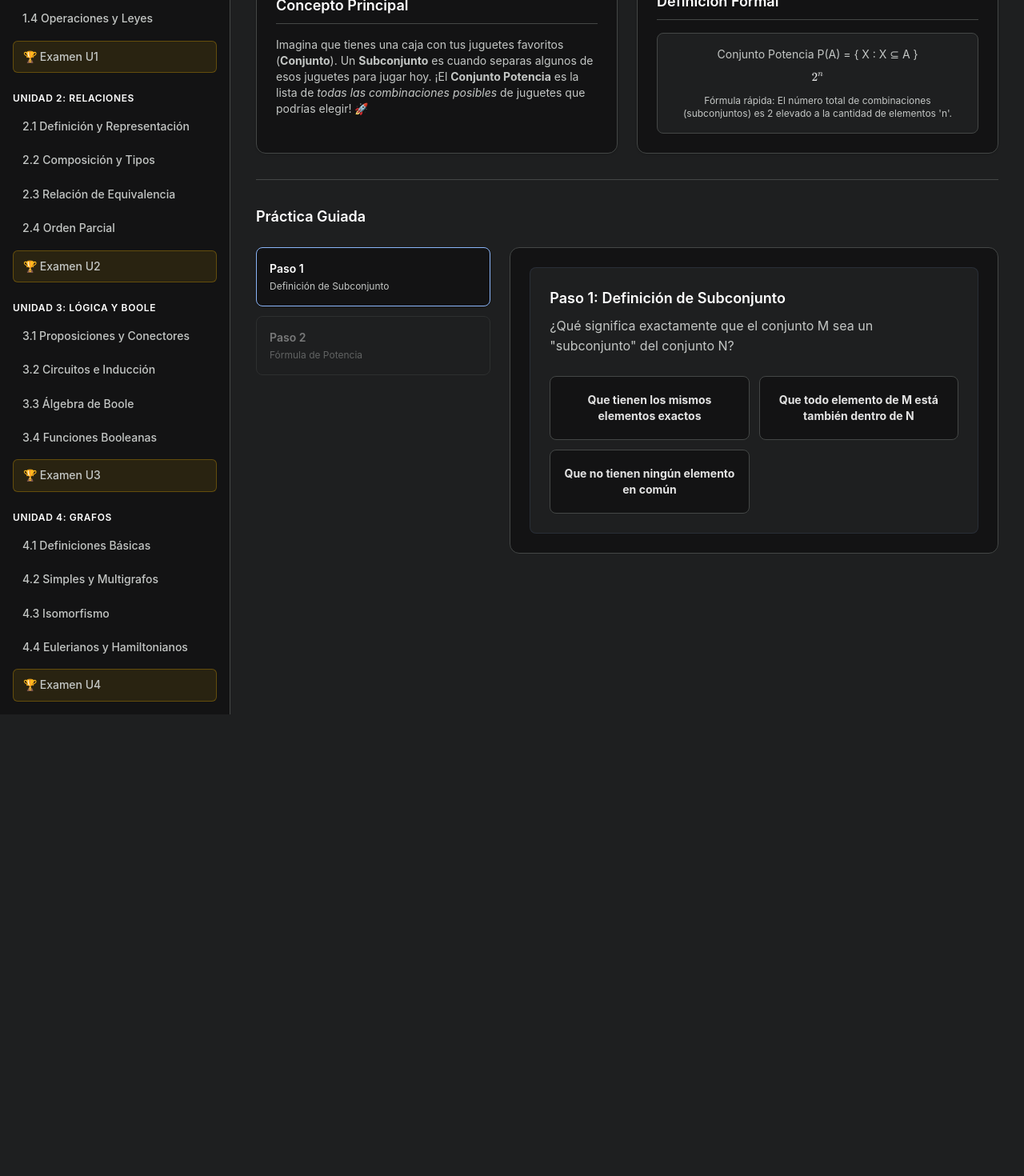
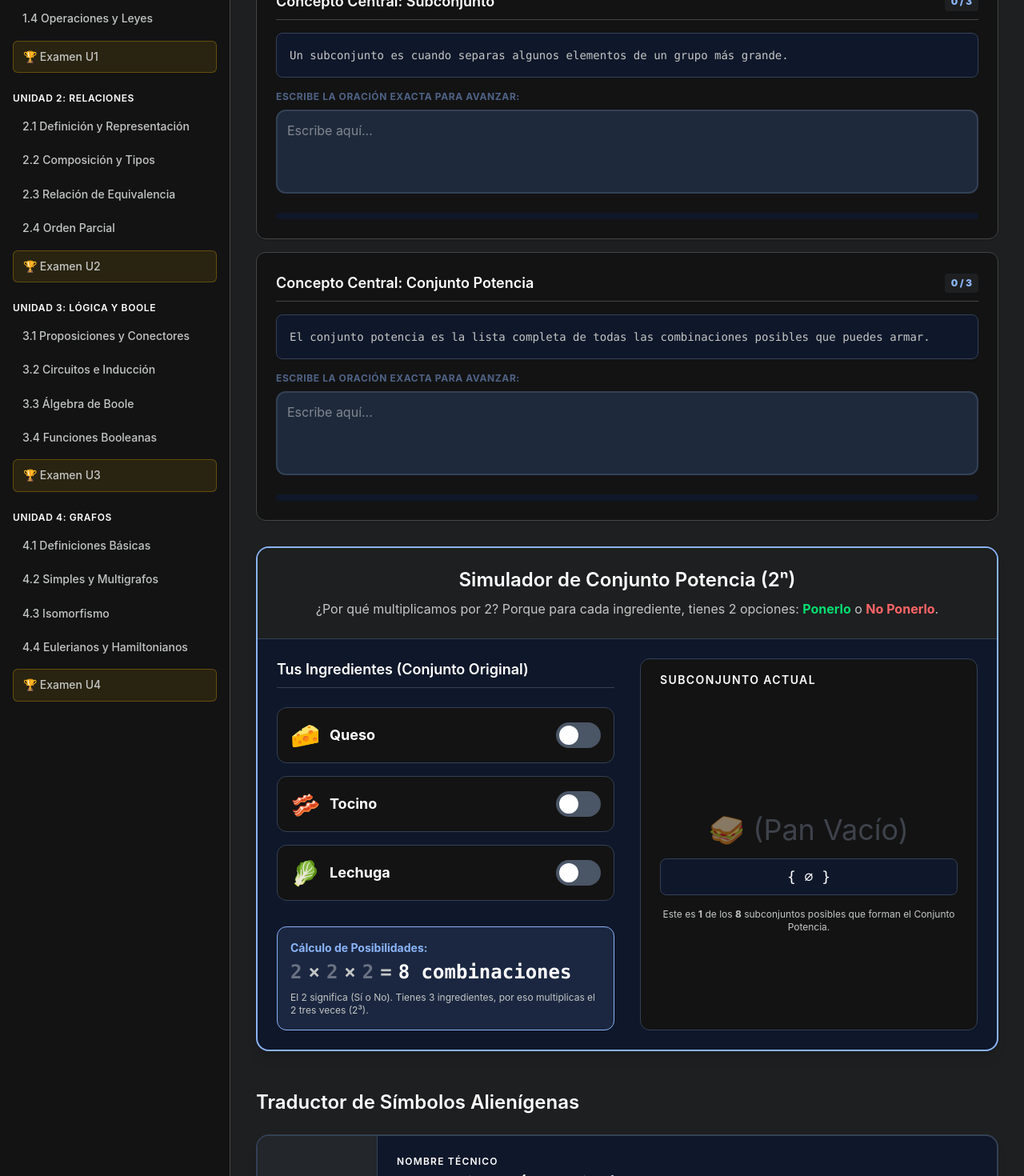
Before and after one commit to juniorfernandez0002-dot/Resumen, a Vue app in the folder frontend/: page /modulo/subconjuntos in a window 1280 px wide. Shown: the part 260-1730 px from the top of the page at 80% size. Before the commit the page ends 1153 px from the top, so only its background shows below. Built offline with nearby package versions, Linux system fonts and the light colour scheme.

Commit message:
Rediseño de Subconjuntos Simulador 2^n y Apagado de PopQuiz

```diff
--- a/frontend/src/components/PopQuizModal.vue
+++ b/frontend/src/components/PopQuizModal.vue
@@ -66,6 +66,7 @@ const triggerQuiz = () => {
 
 onMounted(() => {
   // Iniciar el temporizador global
+  /*
   quizInterval = setInterval(() => {
     // Solo disparamos si hay un 30% de probabilidad (para que sea una sorpresa)
     // Pero si queremos que pase seguro para probar, lo forzamos.
@@ -73,6 +74,7 @@ onMounted(() => {
       triggerQuiz();
     }
   }, INTERVAL_MS)
+  */
 
   // Para propósitos de testing/demostración, también exponemos triggerQuiz en window
   window.triggerBrainQuiz = triggerQuiz;
--- /dev/null
+++ b/frontend/src/components/PowerSetSimulator.vue
@@ -0,0 +1,92 @@
+<template>
+  <div class="bg-[#0f172a] rounded-2xl border-2 border-app-primary overflow-hidden shadow-lg mb-8 select-none">
+
+    <div class="bg-app-bg p-6 border-b border-[#334155] text-center">
+      <h2 class="text-2xl font-black text-white mb-2">Simulador de Conjunto Potencia (2ⁿ)</h2>
+      <p class="text-app-text-muted">¿Por qué multiplicamos por 2? Porque para cada ingrediente, tienes 2 opciones: <strong class="text-green-400">Ponerlo</strong> o <strong class="text-red-400">No Ponerlo</strong>.</p>
+    </div>
+
+    <div class="p-6 grid grid-cols-1 md:grid-cols-2 gap-8">
+
+      <!-- Panel de Control (Los Elementos) -->
+      <div class="flex flex-col gap-4">
+        <h3 class="text-lg font-bold text-white mb-2 border-b border-[#334155] pb-2">Tus Ingredientes (Conjunto Original)</h3>
+
+        <div
+          v-for="(item, index) in items"
+          :key="item.id"
+          class="bg-app-surface p-4 rounded-xl border flex items-center justify-between cursor-pointer transition-colors"
+          :class="item.active ? 'border-green-500 bg-green-500/10' : 'border-[#334155] hover:border-gray-400'"
+          @click="toggleItem(index)"
+        >
+          <div class="flex items-center gap-3">
+            <span class="text-3xl">{{ item.icon }}</span>
+            <span class="font-bold text-white text-lg">{{ item.name }}</span>
+          </div>
+
+          <!-- Switch Visual -->
+          <div class="w-14 h-8 rounded-full p-1 transition-colors relative"
+               :class="item.active ? 'bg-green-500' : 'bg-gray-600'">
+            <div class="w-6 h-6 bg-white rounded-full transition-transform"
+                 :class="item.active ? 'translate-x-6' : 'translate-x-0'"></div>
+          </div>
+        </div>
+
+        <div class="mt-4 p-4 bg-app-primary/10 border border-app-primary rounded-xl">
+          <p class="text-sm font-bold text-app-primary mb-1">Cálculo de Posibilidades:</p>
+          <p class="text-2xl font-black text-white font-mono flex items-center gap-2">
+            <span :class="items[0].active ? 'text-green-400' : 'text-gray-500'">2</span>
+            <span class="text-app-text-muted">×</span>
+            <span :class="items[1].active ? 'text-green-400' : 'text-gray-500'">2</span>
+            <span class="text-app-text-muted">×</span>
+            <span :class="items[2].active ? 'text-green-400' : 'text-gray-500'">2</span>
+            <span class="text-app-text-muted">=</span>
+            <span class="text-app-secondary">8 combinaciones</span>
+          </p>
+          <p class="text-xs text-app-text-muted mt-2">
+            El 2 significa (Sí o No). Tienes 3 ingredientes, por eso multiplicas el 2 tres veces (2³).
+          </p>
+        </div>
+      </div>
+
+      <!-- Panel de Resultado (El Subconjunto Actual) -->
+      <div class="bg-app-surface rounded-xl border border-[#334155] p-6 flex flex-col items-center justify-center relative overflow-hidden">
+        <h3 class="absolute top-4 left-6 text-sm font-bold text-app-text-muted uppercase tracking-widest">Subconjunto Actual</h3>
+
+        <div class="text-6xl mb-4 mt-8 flex min-h-[80px] items-end justify-center gap-2">
+          <span v-if="activeItems.length === 0" class="text-gray-500 text-4xl animate-pulse">🥪 (Pan Vacío)</span>
+          <span v-for="item in activeItems" :key="item.id" class="animate-bounce">{{ item.icon }}</span>
+        </div>
+
+        <div class="text-center">
+          <p class="text-lg text-white font-mono bg-[#0f172a] px-4 py-2 rounded-lg border border-[#334155]">
+            { <span v-if="activeItems.length === 0"> ∅ </span>
+            <span v-else>{{ activeItems.map(i => i.name).join(', ') }}</span> }
+          </p>
+          <p class="text-xs text-app-text-muted mt-4">
+            Este es <strong>1</strong> de los <strong>8</strong> subconjuntos posibles que forman el Conjunto Potencia.
+          </p>
+        </div>
+      </div>
+
+    </div>
+  </div>
+</template>
+
+<script setup>
+import { ref, computed } from 'vue'
+
+const items = ref([
+  { id: 1, name: 'Queso', icon: '🧀', active: false },
+  { id: 2, name: 'Tocino', icon: '🥓', active: false },
+  { id: 3, name: 'Lechuga', icon: '🥬', active: false }
+])
+
+const toggleItem = (index) => {
+  items.value[index].active = !items.value[index].active
+}
+
+const activeItems = computed(() => {
+  return items.value.filter(i => i.active)
+})
+</script>
--- a/frontend/src/views/SubsetsModule.vue
+++ b/frontend/src/views/SubsetsModule.vue
@@ -5,25 +5,59 @@
       <p class="text-app-text-muted">Las partes de un conjunto</p>
     </header>
 
-    <section class="grid grid-cols-1 md:grid-cols-2 gap-6">
-      <div class="bg-app-surface p-6 rounded-xl border border-app-border shadow-sm flex flex-col justify-center">
-        <h2 class="text-lg font-semibold text-app-text mb-4 border-b border-app-border pb-2">Concepto Principal</h2>
-        <p class="text-app-text-muted text-sm mb-4">
-          Imagina que tienes una caja con tus juguetes favoritos (<strong>Conjunto</strong>).
-          Un <strong>Subconjunto</strong> es cuando separas algunos de esos juguetes para jugar hoy.
-          ¡El <strong>Conjunto Potencia</strong> es la lista de <em>todas las combinaciones posibles</em> de juguetes que podrías elegir! 🚀
-        </p>
+    <section class="mb-12">
+      <!-- Taladros de Memoria Muscular -->
+      <div class="flex flex-col gap-4 mb-8">
+        <TypingDrill
+          title="Concepto Central: Subconjunto"
+          targetText="Un subconjunto es cuando separas algunos elementos de un grupo más grande."
+          :requiredReps="3"
+        />
+        <TypingDrill
+          title="Concepto Central: Conjunto Potencia"
+          targetText="El conjunto potencia es la lista completa de todas las combinaciones posibles que puedes armar."
+          :requiredReps="3"
+        />
       </div>
-      <div class="bg-app-surface p-6 rounded-xl border border-app-border shadow-sm flex flex-col justify-center">
-        <h2 class="text-lg font-semibold text-app-text mb-4 border-b border-app-border pb-2">Definición Formal</h2>
-        <div class="bg-app-bg p-4 rounded-lg border border-app-border">
-          <p class="text-center text-app-text-muted text-sm">Conjunto Potencia P(A) = { X : X ⊆ A }</p>
-          <div class="mt-2 text-center text-sm font-bold text-app-primary">
-            <MathFormula math="2^n" />
-          </div>
-          <p class="text-center text-xs text-app-text-muted mt-3">Fórmula rápida: El número total de combinaciones (subconjuntos) es 2 elevado a la cantidad de elementos 'n'.</p>
-        </div>
-      </div>
+
+      <!-- Simulador Visual -->
+      <PowerSetSimulator />
+
+      <!-- Traductor de Símbolos -->
+      <header class="mb-6 mt-12">
+        <h2 class="text-2xl font-bold text-app-text">Traductor de Símbolos Alienígenas</h2>
+      </header>
+
+      <SymbolExplainer
+        symbol="⊆"
+        name="Subconjunto (Inclusión)"
+        translation="Significa 'Es una parte de' o 'Está metido dentro de'."
+        usage="A ⊆ B significa que TODO lo que está en A, también está dentro de B."
+        :cases="[
+          { valid: true, math: '{Gato} ⊆ {Gato, Perro}', explanation: 'Correcto. El conjunto del Gato es una pequeña parte del conjunto de Gato y Perro.' },
+          { valid: false, math: '{Loro} ⊆ {Gato, Perro}', explanation: 'Falso. El Loro no está dentro de la caja de Gato y Perro.' }
+        ]"
+        quizQuestion="¿Cuál es la diferencia entre Pertenencia (∈) y Subconjunto (⊆)?"
+        :quizOptions="[
+          { id: 1, text: 'Son exactamente lo mismo.', correct: false },
+          { id: 2, text: '∈ es para elementos individuales (un animal), ⊆ es para comparar cajas enteras (conjuntos).', correct: true }
+        ]"
+      />
+
+      <SymbolExplainer
+        symbol="P(A)"
+        name="Conjunto Potencia"
+        translation="Significa 'La Lista de todas las Combinaciones'."
+        usage="Si A tiene 3 elementos, P(A) es el conjunto gigante que contiene adentro a los 8 subconjuntos posibles."
+        :cases="[
+          { valid: true, math: 'Si A = {1}, entonces P(A) = { ∅, {1} }', explanation: 'Con 1 solo elemento, tienes 2 combinaciones: o no lo llevas (Vacío), o te lo llevas ({1}).' }
+        ]"
+        quizQuestion="¿Qué tamaño tiene siempre el Conjunto Potencia P(A)?"
+        :quizOptions="[
+          { id: 1, text: 'El doble del conjunto original.', correct: false },
+          { id: 2, text: '2 elevado a la cantidad de elementos de A.', correct: true }
+        ]"
+      />
     </section>
 
     <StepByStepExercise :exerciseSteps="moduleSteps" nextModuleRoute="/modulo/operaciones" />
@@ -33,6 +67,9 @@
 <script setup>
 import MathFormula from '../components/MathFormula.vue'
 import StepByStepExercise from '../components/StepByStepExercise.vue'
+import TypingDrill from '../components/TypingDrill.vue'
+import SymbolExplainer from '../components/SymbolExplainer.vue'
+import PowerSetSimulator from '../components/PowerSetSimulator.vue'
 
 const moduleSteps = [
   {
```
